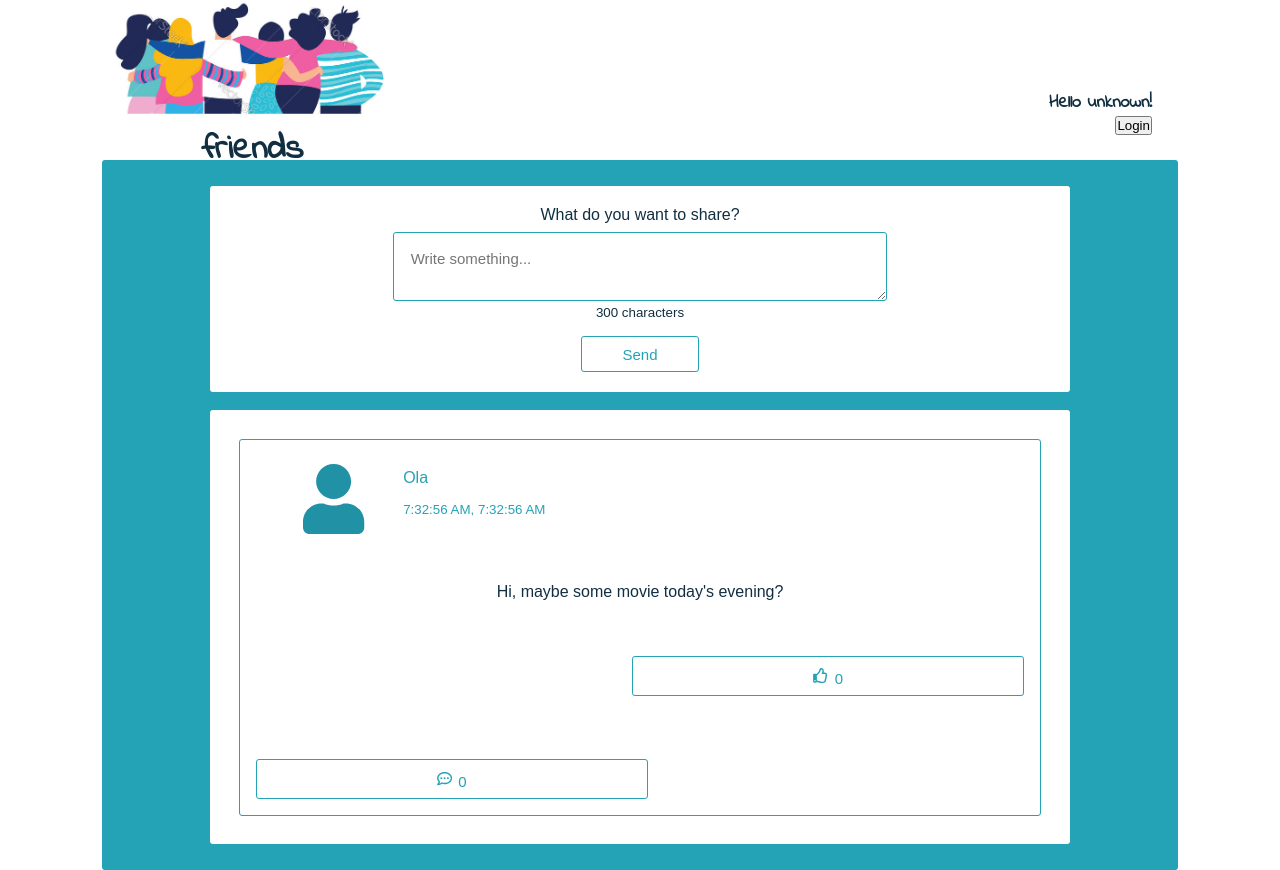
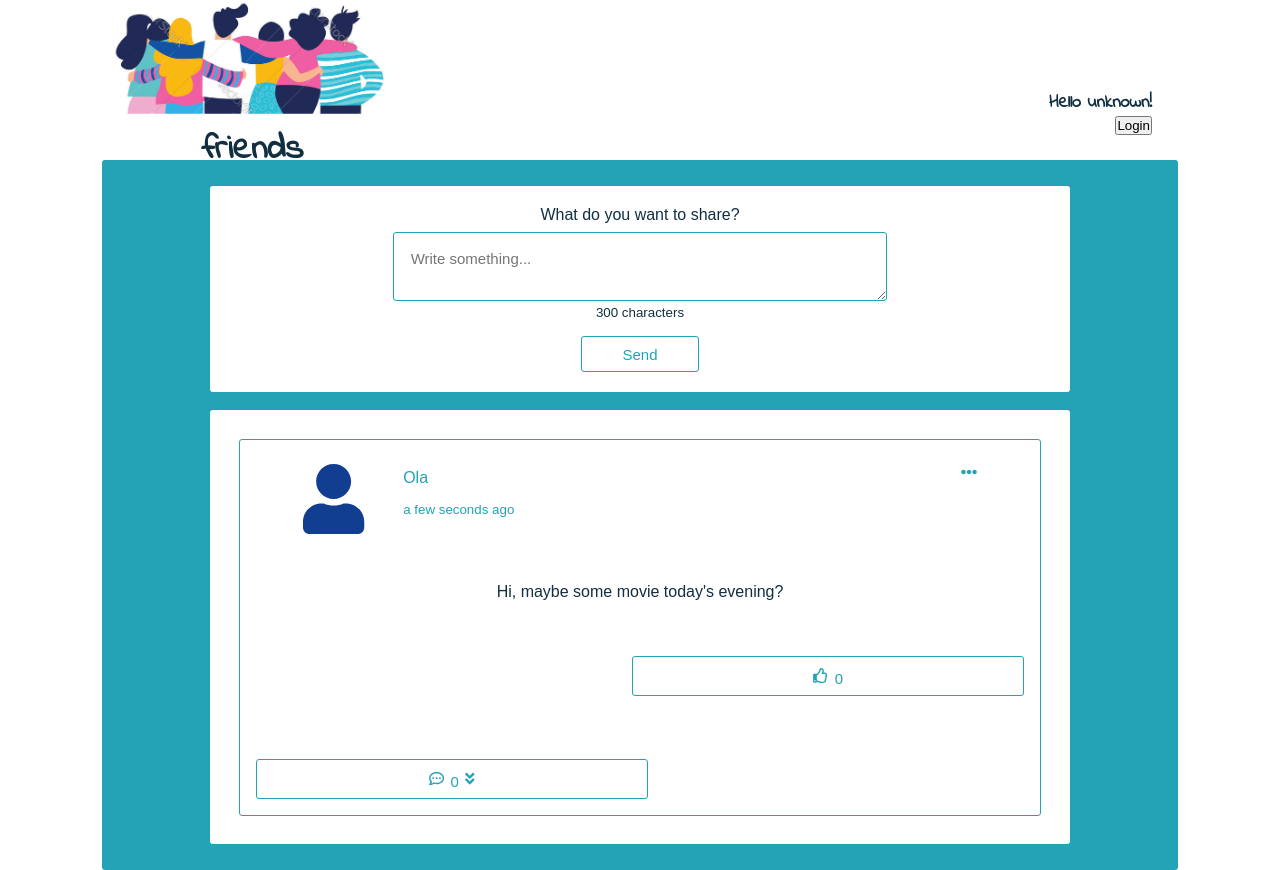
Before and after one commit to olagruchala/my-friends, a React (Create React App) app: page / in a window 1280 px wide. Built offline with nearby package versions, Linux system fonts and the light colour scheme; the HTML template or start-up script is replaced by a standard one.

Commit message:
Add dots icons to editing posts, and arrows to displaying comments

```diff
--- a/package.json
+++ b/package.json
@@ -8,9 +8,11 @@
     "@fortawesome/free-solid-svg-icons": "^5.8.0",
     "@fortawesome/react-fontawesome": "^0.1.4",
     "bootstrap": "^4.3.1",
+    "moment": "^2.24.0",
     "react": "^16.8.4",
     "react-bootstrap": "^1.0.0-beta.8",
     "react-dom": "^16.8.4",
+    "react-moment": "^0.9.2",
     "react-scripts": "2.1.8"
   },
   "scripts": {
--- a/src/App.css
+++ b/src/App.css
@@ -129,6 +129,11 @@ div.author {
     color: var(--blue-color);
 }
 
+.dots {
+    color: var(--blue-color);
+    float: right;
+}
+
 .status_content {
     padding-top: 3%;
     word-break: break-word;
--- a/src/CommentAdded.js
+++ b/src/CommentAdded.js
@@ -1,4 +1,6 @@
 import React from "react";
+import {FontAwesomeIcon} from "@fortawesome/react-fontawesome";
+import {faEllipsisH} from "@fortawesome/free-solid-svg-icons/faEllipsisH";
 
 class CommentAdded extends React.Component {
 
@@ -8,7 +10,7 @@ class CommentAdded extends React.Component {
 
         return (
             <div className="comment_added">
-                <p className="">{name}: <span> {textValue} </span></p>
+                <p className="">{name}: <span> {textValue} </span><FontAwesomeIcon className="dots" icon={faEllipsisH}/></p>
             </div>
         )
     }
--- a/src/CommentPanel.js
+++ b/src/CommentPanel.js
@@ -5,6 +5,7 @@ import {FontAwesomeIcon} from "@fortawesome/react-fontawesome";
 import {faCommentDots} from "@fortawesome/free-regular-svg-icons";
 import {Col, Container, Row} from "react-bootstrap";
 import UserDataService from "./DataService";
+import {faAngleDoubleDown, faAngleDoubleUp} from "@fortawesome/free-solid-svg-icons";
 
 const STORAGE_NAME_PREFIX = `comment_panel-`;
 
@@ -86,6 +87,13 @@ class CommentPanel extends React.Component {
 
     render() {
 
+        let faAngleIcon = null;
+        if (this.state.displayComments) {
+            faAngleIcon = faAngleDoubleUp
+        } else {
+            faAngleIcon = faAngleDoubleDown
+        }
+
         const {id} = this.props;
         let comment = null;
 
@@ -131,6 +139,7 @@ class CommentPanel extends React.Component {
                         >
                             <FontAwesomeIcon icon={faCommentDots}/>
                             <span>{this.state.commentsCounter}</span>
+                            <FontAwesomeIcon icon={faAngleIcon}/>
                         </button>
                     </Col>
                 </Row>
--- a/src/StatusAdded.js
+++ b/src/StatusAdded.js
@@ -3,6 +3,8 @@ import CommentPanel from "./CommentPanel";
 import {FontAwesomeIcon} from "@fortawesome/react-fontawesome";
 import {faUser, faUserSecret} from "@fortawesome/free-solid-svg-icons";
 import UserDataService from "./DataService";
+import Moment from "react-moment";
+import {faEllipsisH} from "@fortawesome/free-solid-svg-icons/faEllipsisH";
 
 class StatusAdded extends React.Component {
     constructor(props) {
@@ -27,7 +29,7 @@ class StatusAdded extends React.Component {
 
     render() {
 
-        const {txtValue, date, time, name, id, color} = this.props;
+        const {txtValue, date, name, id, color} = this.props;
         let login;
 
         if (name !== "unknown") {
@@ -39,10 +41,12 @@ class StatusAdded extends React.Component {
         return (
             <div className="status_added">
                 <div className="author">
-                    <FontAwesomeIcon className="faUserIcon" style = {{color : color}} icon={login} >
-                    </FontAwesomeIcon>
+                    <FontAwesomeIcon className="faUserIcon" style = {{color : color}} icon={login} />
                     <p className="author_name">{name}</p>
-                    <small className="status_data">{date}, {time}</small>
+                    <small className="status_data">
+                        <Moment fromNow>{date}</Moment>
+                    </small>
+                    <FontAwesomeIcon className="dots" icon={faEllipsisH}/>
                 </div>
                 <div className="status_content">{txtValue}</div>
                 <CommentPanel id={id} name={this.state.user.name} email={this.state.user.email}/>
--- a/src/StatusCreate.js
+++ b/src/StatusCreate.js
@@ -10,8 +10,7 @@ class StatusCreate extends React.Component {
             statusArr: JSON.parse(localStorage.getItem(STORAGE_NAME)) || [{
                 id: 0,
                 txtValue: "Hi, maybe some movie today's evening?",
-                date: new Date().toLocaleTimeString(),
-                time: new Date().toLocaleTimeString(),
+                date: new Date(),
                 name: "Ola",
                 email: "",
                 color: this.chooseColor()
@@ -33,13 +32,13 @@ class StatusCreate extends React.Component {
     };
 
     chooseColor = () => {
-        let colorArr = ["#E84291", "#F7AC13", "#2192A6"];
+        let colorArr = ["#E84291", "#F7AC13", "#2192A6", "#191E44", "#123E92"];
         return colorArr[Math.floor(Math.random() * colorArr.length)];
     };
 
     sendStatus = () => {
-        const localeDate = new Date().toLocaleDateString();
-        const localeTime = new Date().toLocaleTimeString();
+        // const localeDate = new Date().toLocaleDateString();
+        // const localeTime = new Date().toLocaleTimeString();
 
         let storageCallback = () => {
             localStorage.setItem(STORAGE_NAME, JSON.stringify(this.state.statusArr))
@@ -48,8 +47,8 @@ class StatusCreate extends React.Component {
         let statusData = {
             id: this.state.statusArr.length + 1,
             txtValue: this.state.textareaValue,
-            date: localeDate,
-            time: localeTime,
+            date: new Date(),
+            // time: localeTime,
             name: this.props.name,
             email: this.props.email,
             color: this.chooseColor()
@@ -96,7 +95,7 @@ class StatusCreate extends React.Component {
                                                 id={statusData.id}
                                                 txtValue={statusData.txtValue}
                                                 date={statusData.date}
-                                                time={statusData.time}
+                                                // time={statusData.time}
                                                 name={statusData.name}
                                                 email={statusData.email}
                                                 color={statusData.color}
```
Also changed, not shown: 1 other file (tests, documents, lock files or other folders).
